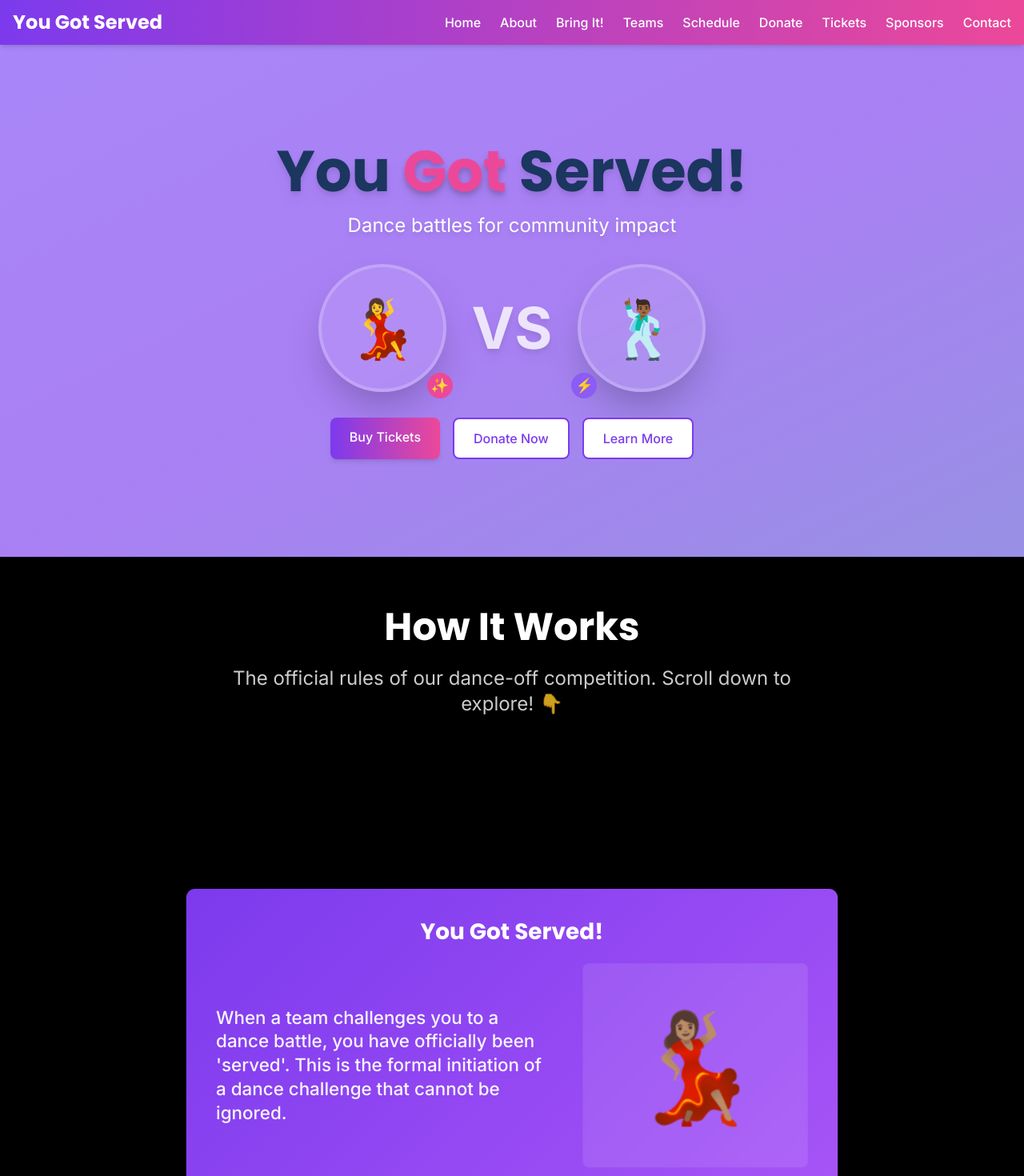
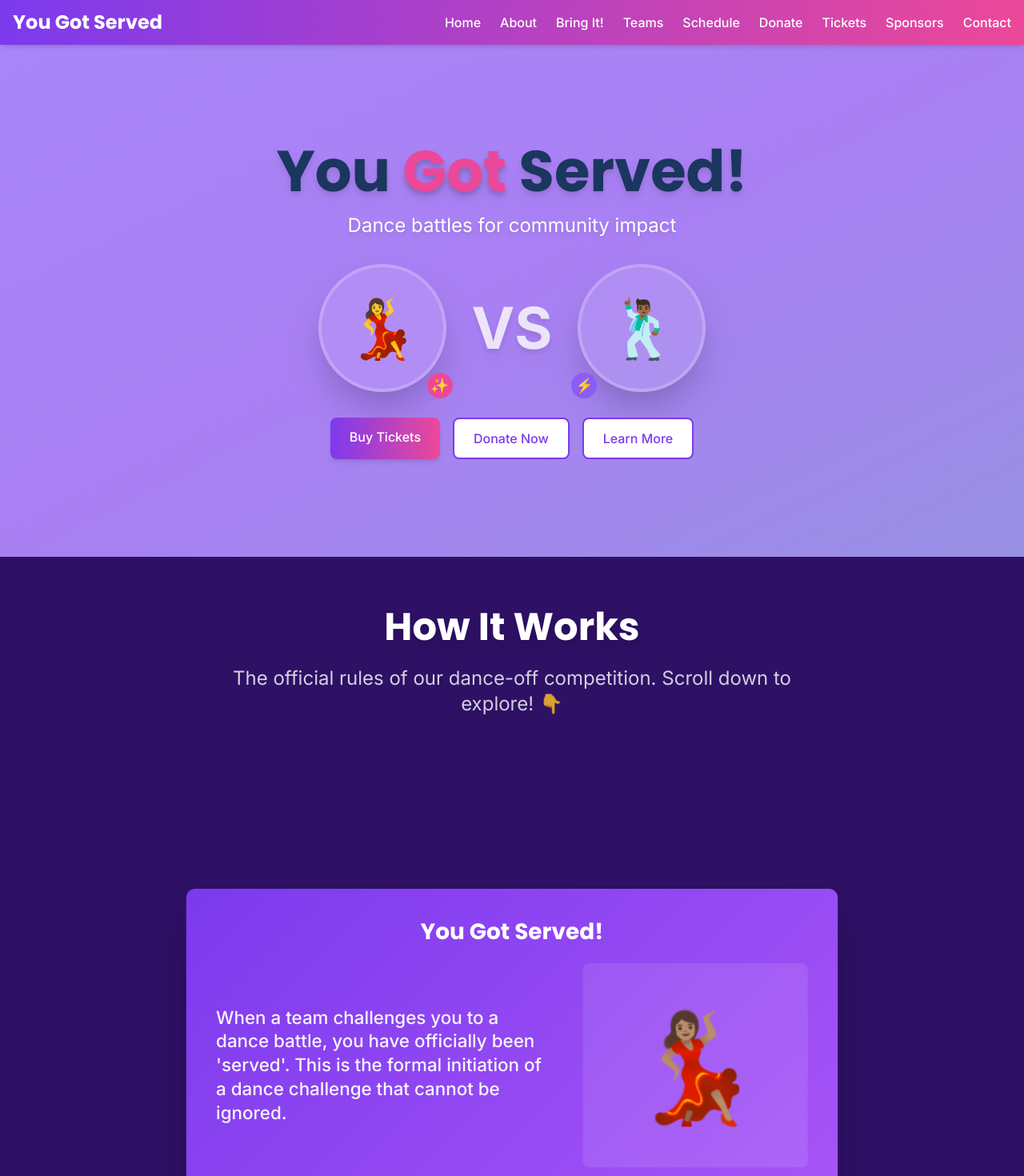
Before and after one commit to ShawnKBeck/dance-off, a Next.js app: page / in a window 1280 px wide. Shown: the top 1470 px of the page at 80% size. Built offline with nearby package versions, Linux system fonts and the light colour scheme.

Commit message:
style: update main background color from black to purple-950

```diff
--- a/src/components/DanceRulesStackingCards.tsx
+++ b/src/components/DanceRulesStackingCards.tsx
@@ -158,7 +158,7 @@ export default function DanceRulesStackingCards() {
 
   return (
     <ReactLenis root>
-      <main ref={container} className="relative bg-black">
+      <main ref={container} className="relative bg-purple-950">
         {/* Header Section */}
         <section className="pt-12 md:pt-16 pb-8 md:pb-12 flex items-center justify-center relative z-10">
           <div className="text-center text-white px-4">
```
